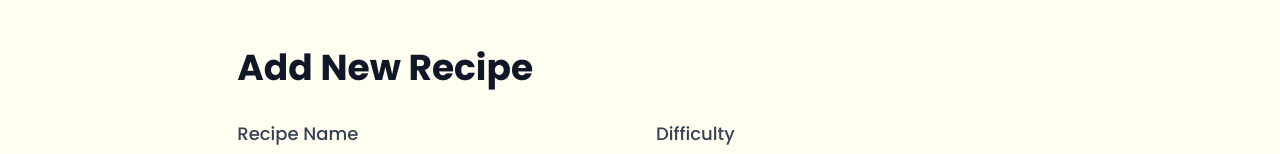
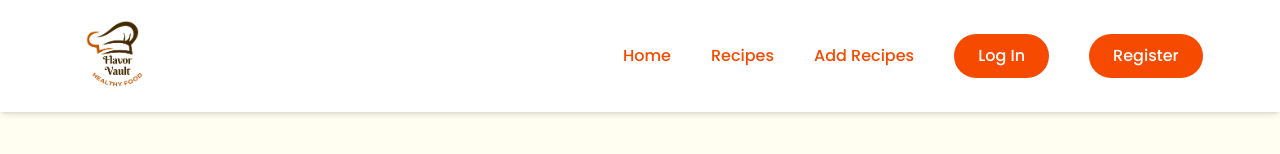
Before and after one commit to obaidullah-miazi-dev/FlavorVault-my-first-next.js-web, a Next.js app: page /addRecipes in a window 1280 px wide. Shown: the top 154 px of the page. Built offline with nearby package versions, Linux system fonts and the light colour scheme; no server answers.

Commit message:
navbar redesigned

```diff
--- a/next.config.mjs
+++ b/next.config.mjs
@@ -3,8 +3,14 @@ const nextConfig = {
   /* config options here */
   reactCompiler: true,
   images: {
-    domains: ['images.unsplash.com'],
-  },
+  remotePatterns: [
+    {
+      protocol: "https",
+      hostname: "**",
+    },
+  ],
+}
+
 };
 
 export default nextConfig;
--- a/src/app/layout.js
+++ b/src/app/layout.js
@@ -12,7 +12,7 @@ export default function RootLayout({ children }) {
       <body>
         <SessionProvider>
           <QueryClientProvider client={queryClient}>
-            {/* <Navbar /> */}
+            <Navbar />
             {children}
           </QueryClientProvider>
         </SessionProvider>
--- a/src/components/Navbar.jsx
+++ b/src/components/Navbar.jsx
@@ -1,33 +1,168 @@
-'use client';
+"use client";
 import Image from "next/image";
 import Link from "next/link";
-import React from "react";
 import Button from "./Button";
 import { useSession, signOut } from "next-auth/react";
+import { useState } from "react";
+import { Menu, X, ChevronDown, LogOut, ChefHat } from "lucide-react";
 
 const Navbar = () => {
   const { data: session } = useSession();
-  console.log(session);
+  const [mobileMenuOpen, setMobileMenuOpen] = useState(false);
+  const [profileOpen, setProfileOpen] = useState(false);
+
+  const user = session?.user;
+
   return (
-    <nav className="py-2 flex items-center w-10/12 mx-auto justify-between">
-      <Image src="/images/Logo.png" alt="logo" width={80} height={80} />
-      <div className="flex justify-between items-center gap-8 text-orange-600">
-        <Link href="/">Home</Link>
-        <Link href="/recipes">Recipes</Link>
-        <Link href="/addRecipes">Add Recipes</Link>
-        {/* <Link href="/manageRecipes">Manage Recipes</Link> */}
-        {
-          session? <>
-            <Link href="/manageRecipes">Manage Recipes</Link>
-            <button
-            className="bg-orange-600 text-white px-5 py-2 cursor-pointer rounded-full"
-            onClick={() => signOut()}>Log Out</button>
-          </>: <>
-            <Link href='/login'><Button className="rounded-full">Log In</Button></Link>
-            <Link href='/register'><Button className="rounded-full">Register</Button></Link>
-          </>
-        }
+    <nav className="bg-white shadow-md sticky top-0 z-50">
+      <div className="px-6 py-4 mx-auto w-11/12 flex items-center justify-between">
+
+        {/* Logo */}
+        <Link href="/" className="flex items-center">
+          <Image
+            src="/images/Logo.png"
+            alt="logo"
+            width={80}
+            height={80}
+            className="w-16 h-16 md:w-20 md:h-20"
+          />
+        </Link>
+
+        {/* Desktop Menu */}
+        <div className="hidden md:flex items-center gap-10 text-orange-600 font-medium">
+          <Link href="/" className="hover:text-orange-700 transition">Home</Link>
+          <Link href="/recipes" className="hover:text-orange-700 transition">Recipes</Link>
+          <Link href="/addRecipes" className="hover:text-orange-700 transition">Add Recipes</Link>
+
+          {/* drop dowwn  */}
+          {session ? (
+            <div className="relative">
+              <button
+                onClick={() => setProfileOpen(!profileOpen)}
+                className="flex items-center gap-3 hover:bg-orange-50 px-4 py-2 rounded-full transition"
+              >
+                {/* Profile Picture */}
+                {user?.image ? (
+                  <Image
+                    src={user.image}
+                    alt="Profile"
+                    width={44}
+                    height={44}
+                    className="w-11 h-11 rounded-full object-cover border-2 border-orange-600"
+                  />
+                ) : (
+                  <div className="w-11 h-11 rounded-full bg-orange-600 flex items-center justify-center text-white font-bold text-lg">
+                    {user?.name?.[0] || "U"}
+                  </div>
+                )}
+
+
+                <span className="font-semibold text-gray-800">
+                  {user?.name || user?.email?.split("@")[0]}
+                </span>
+                <ChevronDown size={20} className={`text-gray-600 transition ${profileOpen ? "rotate-180" : ""}`} />
+              </button>
+
+              {/* Dropdown Menu */}
+              {profileOpen && (
+                <div className="absolute right-0 mt-3 w-64 bg-white rounded-2xl shadow-2xl border border-gray-100 py-3">
+                  <Link
+                    href="/manageRecipes"
+                    onClick={() => setProfileOpen(false)}
+                    className="flex items-center gap-4 px-6 py-3 hover:bg-orange-50 text-gray-800 transition"
+                  >
+                    <ChefHat size={20} className="text-orange-600" />
+                    <span className="font-medium">Manage Recipes</span>
+                  </Link>
+
+                  <button
+                    onClick={() => {
+                      signOut();
+                      setProfileOpen(false);
+                    }}
+                    className="flex items-center gap-4 px-6 py-3 hover:bg-red-50 text-gray-800 w-full text-left transition"
+                  >
+                    <LogOut size={20} className="text-red-600" />
+                    <span className="font-medium text-red-600">Logout</span>
+                  </button>
+                </div>
+              )}
+            </div>
+          ) : (
+            /*if the user Not Logged In */
+            <>
+              <Link href="/login">
+                <Button className="rounded-full px-6 py-2.5">Log In</Button>
+              </Link>
+              <Link href="/register">
+                <Button className="rounded-full px-6 py-2.5 bg-orange-600 hover:bg-orange-700">
+                  Register
+                </Button>
+              </Link>
+            </>
+          )}
+        </div>
+
+        {/* Mobile Hamburger */}
+        <button
+          onClick={() => setMobileMenuOpen(!mobileMenuOpen)}
+          className="md:hidden text-orange-600"
+        >
+          {mobileMenuOpen ? <X size={32} /> : <Menu size={32} />}
+        </button>
       </div>
+
+      {/* Mobile Menu */}
+      {mobileMenuOpen && (
+        <div className="md:hidden bg-white border-t border-gray-200">
+          <div className="px-6 py-6 space-y-5 text-orange-600 font-medium">
+            <Link href="/" onClick={() => setMobileMenuOpen(false)} className="block py-3">Home</Link>
+            <Link href="/recipes" onClick={() => setMobileMenuOpen(false)} className="block py-3">Recipes</Link>
+            <Link href="/addRecipes" onClick={() => setMobileMenuOpen(false)} className="block py-3">Add Recipes</Link>
+
+            {session ? (
+              <>
+                <div className="pt-4 border-t border-gray-200">
+                  <div className="flex items-center gap-4 mb-4">
+                    {user?.image ? (
+                      <Image src={user.image} alt="profile" width={50} height={50} className="rounded-full" />
+                    ) : (
+                      <div className="w-12 h-12 bg-orange-600 rounded-full flex items-center justify-center text-white font-bold">
+                        {user?.name?.[0] || "U"}
+                      </div>
+                    )}
+                    <span className="font-bold text-gray-800">{user?.name || user?.email}</span>
+                  </div>
+
+                  <Link
+                    href="/manageRecipes"
+                    onClick={() => setMobileMenuOpen(false)}
+                    className="block py-3 hover:text-orange-700"
+                  >
+                    Manage Recipes
+                  </Link>
+
+                  <button
+                    onClick={() => signOut()}
+                    className="w-full bg-red-600 hover:bg-red-700 text-white py-3 rounded-full font-medium mt-3"
+                  >
+                    Logout
+                  </button>
+                </div>
+              </>
+            ) : (
+              <>
+                <Link href="/login" onClick={() => setMobileMenuOpen(false)}>
+                  <Button className="w-full rounded-full py-3">Log In</Button>
+                </Link>
+                <Link href="/register" onClick={() => setMobileMenuOpen(false)}>
+                  <Button className="w-full rounded-full py-3 bg-orange-600">Register</Button>
+                </Link>
+              </>
+            )}
+          </div>
+        </div>
+      )}
     </nav>
   );
 };
```
